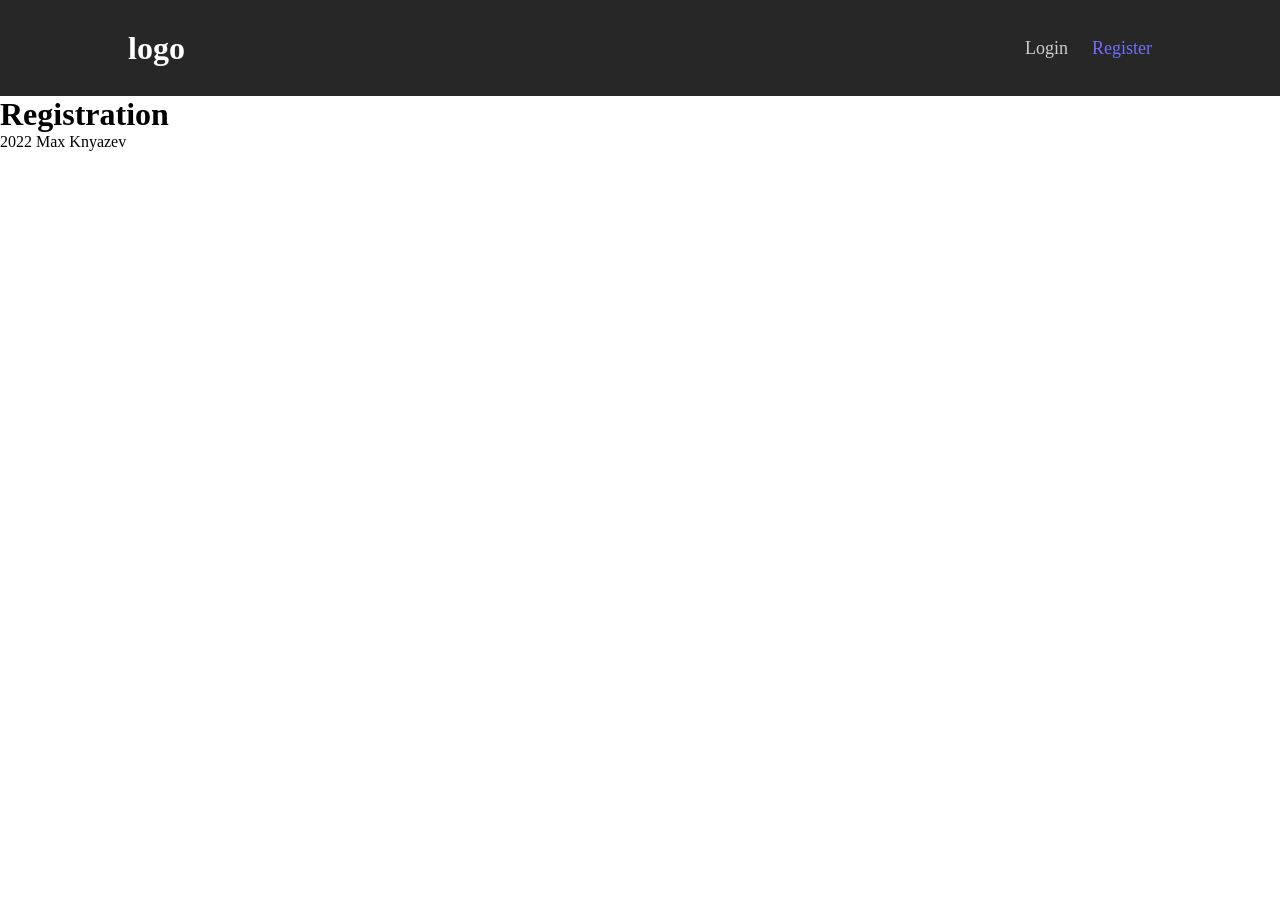
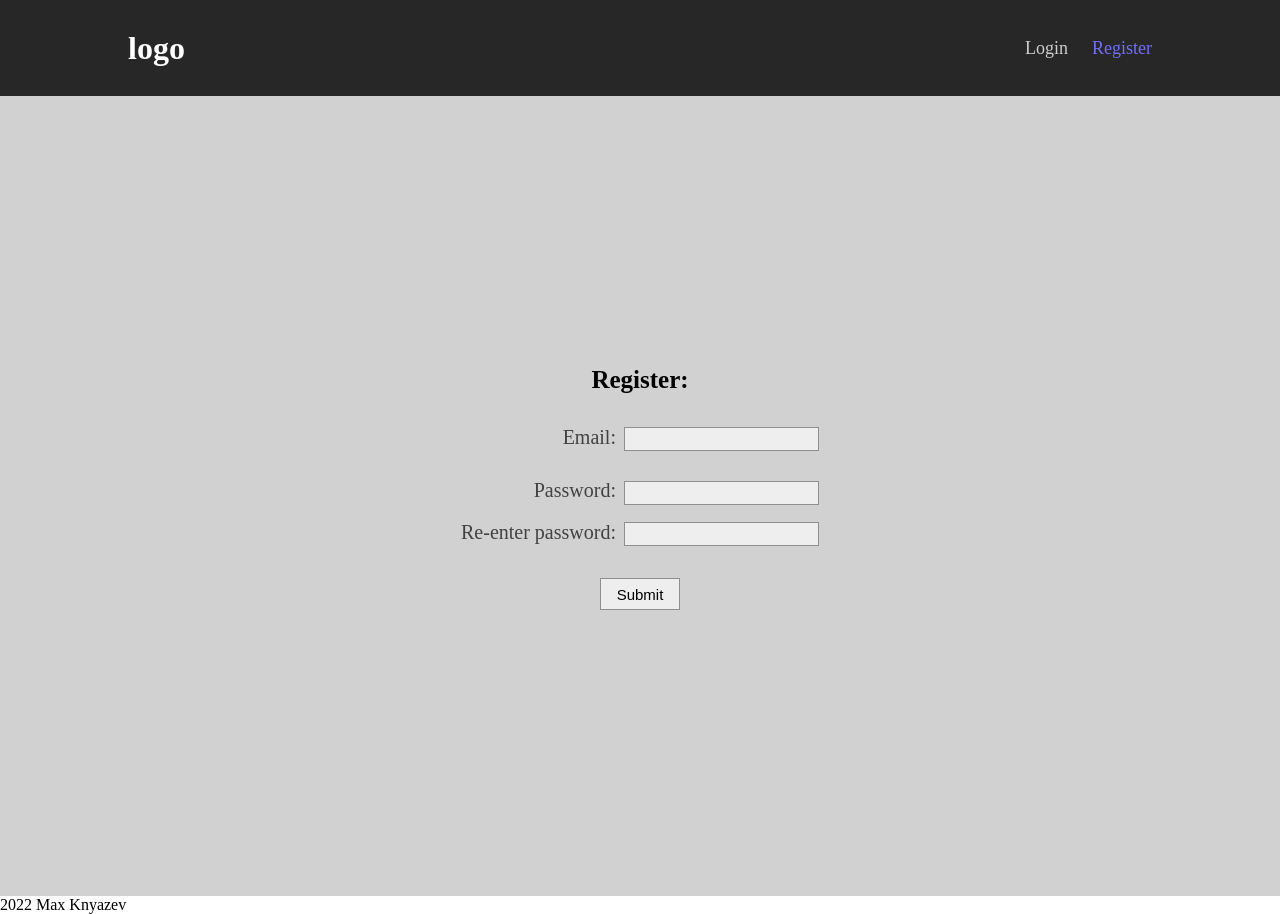
Before and after one commit to MaxKnyazev/todos-express-client, a React (Create React App) app: page /auth/register in a window 1280 px wide. Before the commit the page ends 800 px from the top, so only its background shows below. Built offline with nearby package versions, Linux system fonts and the light colour scheme.

Commit message:
add registration

```diff
--- /dev/null
+++ b/src/pages/Registration.css
@@ -0,0 +1,10 @@
+.register__email {
+  margin-bottom: 1.5vh;
+}
+
+.error {
+  position: absolute;
+  color: rgb(240 0 0);
+  /* margin-top: 3vh; */
+  top: 80vh;
+}
--- a/src/pages/Registration.jsx
+++ b/src/pages/Registration.jsx
@@ -1,7 +1,111 @@
+import './Registration.css';
+import { useState } from 'react';
+import { axiosInstance } from '../utils/axiosInstance';
+// import { useDispatch, useSelector } from 'react-redux';
+// import { actionSetUserAsync } from '../userStore/actionCreaters';
+import { useNavigate } from "react-router-dom";
+
 const Registration = () => {
+  const [ email, setEmail ] = useState('');
+  const [ password, setPassword ] = useState('');
+  const [ doublePassword, setDoublePassword ] = useState('');
+  const [ error, setError ] = useState('');
+  const navigate = useNavigate();
+
+  const isEmailValid = email => {
+    const EMAIL_REGEXP = /^(([^<>()[\].,;:\s@"]+(\.[^<>()[\].,;:\s@"]+)*)|(".+"))@(([^<>()[\].,;:\s@"]+\.)+[^<>()[\].,;:\s@"]{2,})$/iu;
+    return EMAIL_REGEXP.test(email);
+  }
+
+  const checkPassword = password => {
+    const numberChar = '0123456789';
+    if (password.length < 5) return 'Password must be at least 5 characters';
+    if (password === password.toUpperCase()) return 'Password must contain at least one small character';
+    if (password === password.toLowerCase()) return 'Password must contain at least one large character';
+
+    let count = 0;
+    for(let i = 0; i < password.length; i++) {
+      if (!numberChar.includes(password[i])) count++;
+    }
+    return count >= 2 && count < password.length ? '' : 'Password must contain at least one number';
+  }
+
+  const buttonSubmitHandler = async (email, password) => {
+    try {
+      console.log(isEmailValid(email));
+
+      if (!isEmailValid(email)) {
+        setError(`Invalid email`);
+        return;
+      }
+      setError('');
+
+      const passwordError = checkPassword(password);
+      if (passwordError) {
+        setError(passwordError);
+        return;
+      }
+
+      if (doublePassword !== password) {
+        setError(`password is not equal doublePassword`);
+        return;
+      }
+
+      await axiosInstance.post('/auth/register', {
+        email,
+        password
+      });
+
+      navigate('/auth/login');
+    } catch (error) {
+      console.log(error.response.data.error);
+      setError(error.response.data.error);
+    }
+  }
+
+  const emailInputHandler = (e) => {
+    setEmail(e.target.value);
+  }
+
+  const passwordInputHandler = (e) => {
+    setPassword(e.target.value);
+  }
+
+  const doublePasswordInputHandler = (e) => {
+    setDoublePassword(e.target.value);
+  }
+
+
   return (
-    <h1>Registration</h1>
-  )
+    <div className="App">
+      <h2 className="title">Register:</h2>
+      <section className="login">
+
+        <div className="wrapper">
+          <label className='register__email' htmlFor="email">
+            Email:
+            <input className="login__input" id="email" type="text" value={email} onChange={emailInputHandler}/>
+          </label>
+
+          <label htmlFor="password">
+            Password:
+            <input className="login__input" id="password" type="text" value={password} onChange={passwordInputHandler}/>
+          </label>
+
+          <label htmlFor="password">
+            Re-enter password:
+            <input className="login__input" id="password" type="text" value={doublePassword} onChange={doublePasswordInputHandler}/>
+          </label>
+        </div>
+
+        <button className="login__submit" onClick={() => {buttonSubmitHandler(email, password)}}>Submit</button>
+
+        {
+          error && <div className="error">Error: {error}</div>
+        }
+      </section>
+    </div>
+  );
 }
 
 export default Registration;
```
